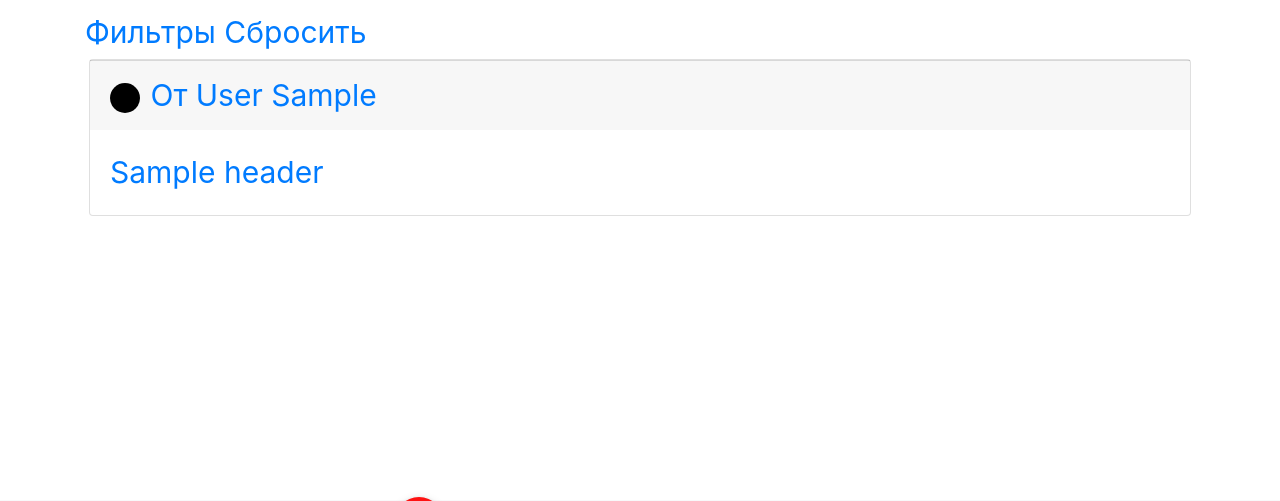
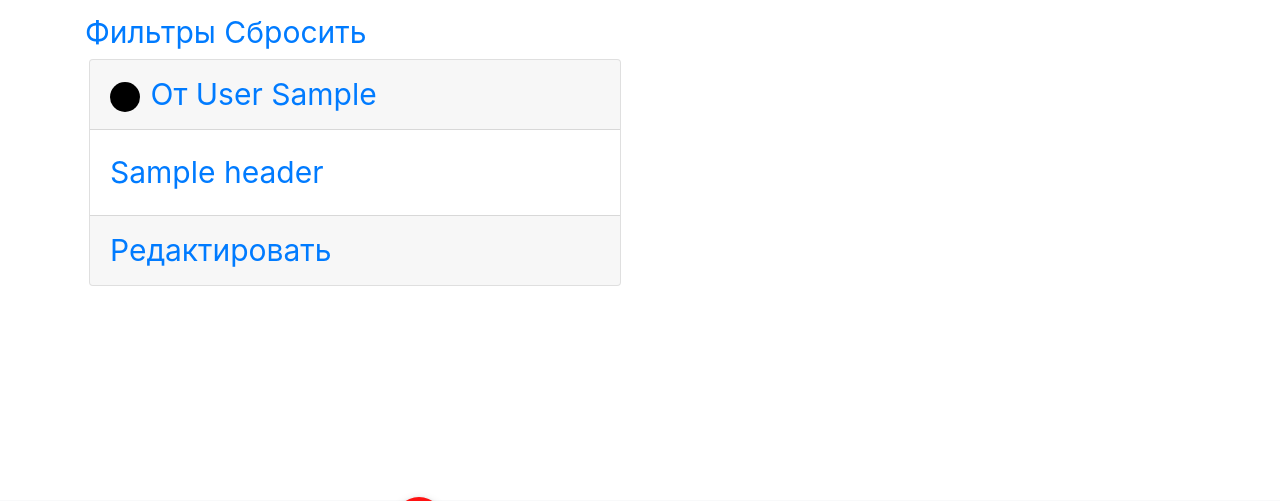
Before and after one commit to kerniee/leaders_of_digital_final_fanopoch, a Django app: template leader_final_site/main/templates/main/cards.html in a window 1280 px wide. Shown: the part 150-651 px from the top of the page. Run offline with Django 3.2, Linux system fonts and the light colour scheme; the template is opened without the code that fills it: most values are stand-ins (such as "Sample title", 1, 10 or a date in 2020); some libraries are stand-ins or nearby versions.

Commit message:
Added edit page

```diff
--- a/leader_final_site/main/templates/main/cards.html
+++ b/leader_final_site/main/templates/main/cards.html
@@ -33,10 +33,11 @@
             {% if request.GET %}
             {% endif %}
             {% for card in filter.qs %}
+                <div class="col-md-6">
+                    <div class="card m-1">
 
-                <a style="text-decoration:none;" href='/cards/{{ card.pk }}' class="col-12 mb-2">
-                    <div class="card m-1">
-                        <div class="card-footer">
+                        <a style="text-decoration:none;" href='/cards/{{ card.pk }}'>
+                            <div class="card-header">
                                 <svg style="margin-right: 2px" width="1em" height="1em" viewBox="0 0 16 16"
                                      class="bi bi-circle-fill"
                                      fill={% if card.priority == 1 %}"green"{% elif card.priority == 2 %}
@@ -50,8 +51,15 @@
                             <div class="card-body">
                                 {{ card.header }}
                             </div>
+
+                        </a>
+                        <a href="/cards/{{ card.pk }}/edit">
+                            <div class="card-footer">
+                                <span class="iconify" data-icon="carbon:edit" data-inline="false"></span> Редактировать
                             </div>
                         </a>
+                    </div>
+                </div>
             {% empty %}
                 Пока что ничего не найдено.
             {% endfor %}
--- a/leader_final_site/main/urls.py
+++ b/leader_final_site/main/urls.py
@@ -1,7 +1,7 @@
 from django.urls import path
 
 from . import views
-from .views import CardsListView, CardsCreateView, CardDetailView, MyCardsView
+from .views import CardsCreateView, CardDetailView, MyCardsView, CardUpdateView
 
 urlpatterns = [
     path("", views.index, name="index"),
@@ -15,4 +15,5 @@ urlpatterns = [
     path("cards/new", CardsCreateView.as_view(), name="new_card"),
     path("cards/<int:pk>", CardDetailView.as_view(), name="detail"),
     path("cards/reply", views.process_reply, name="reply"),
+    path("cards/<int:pk>/edit", CardUpdateView.as_view(), name="edit_card")
 ]
```
Also changed, not shown: leader_final_site/main/views.py (+23 -1 lines). Lines whose indentation alone changed are shown as unchanged.
